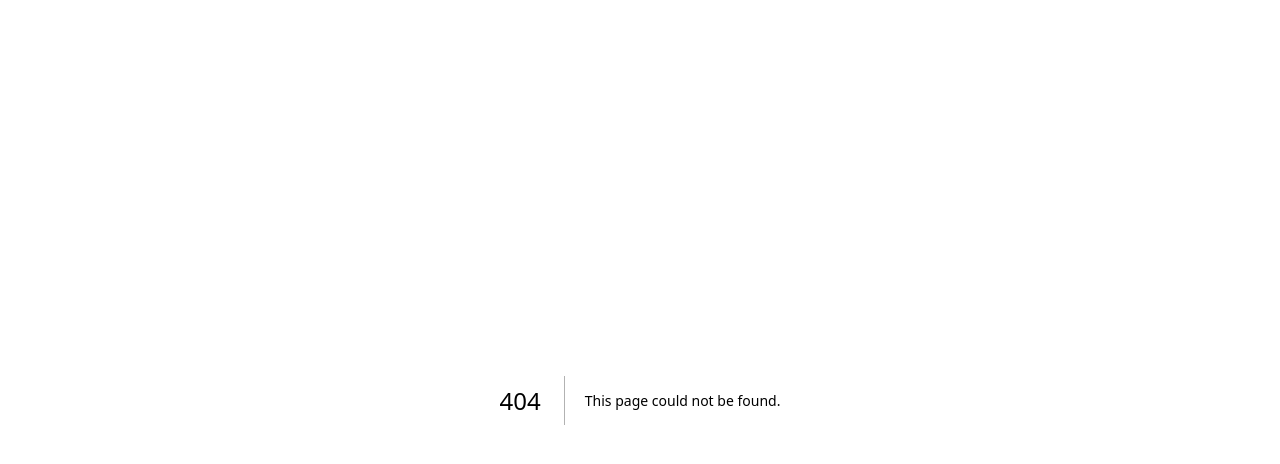
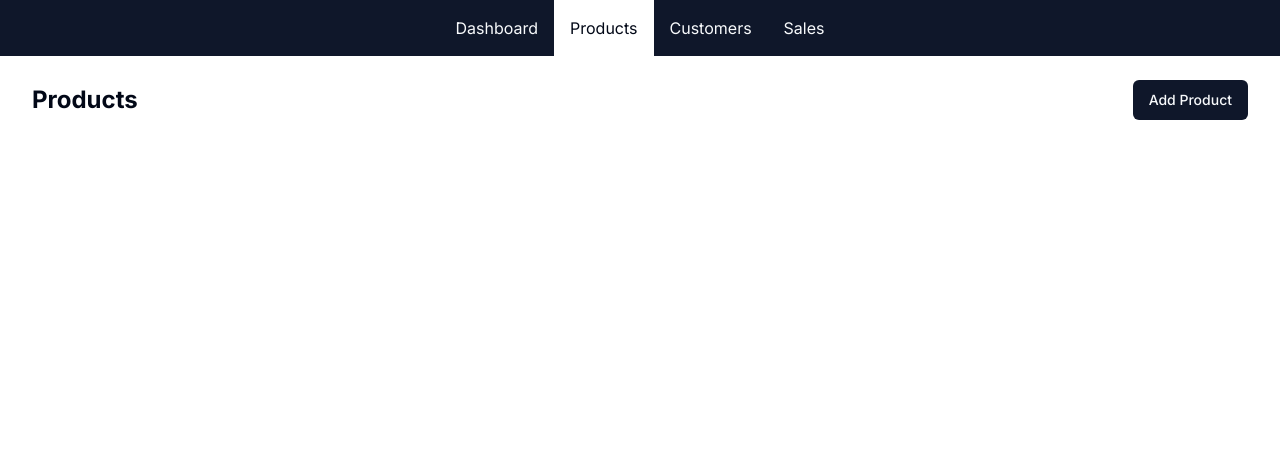
Before and after one commit to HRegniez/ecomerce-store, a Next.js app: page /admin/products in a window 1280 px wide. Before the commit this address had no page. Shown: the top 464 px of the page. Built offline with nearby package versions, Linux system fonts and the light colour scheme.

Commit message:
init admin products page + shadcn-ui button install

```diff
--- /dev/null
+++ b/app/admin/_components/PageHeader.tsx
@@ -0,0 +1,3 @@
+export default function PageHeader({children}: {children: React.ReactNode}) {
+    return <h1 className="text-2xl font-bold">{children}</h1>
+}
--- /dev/null
+++ b/app/admin/products/page.tsx
@@ -0,0 +1,13 @@
+import PageHeader from "../_components/PageHeader";
+import { Button } from "@/components/ui/button";
+
+export default function AdminProductsPage() {
+    return <>
+    <div className="flex justify-between items-center gap-4">
+        <PageHeader>Products</PageHeader>
+        <div>
+            <Button>Add Product</Button>
+        </div>
+    </div>
+    </>
+}
--- /dev/null
+++ b/components/ui/button.tsx
@@ -0,0 +1,56 @@
+import * as React from "react"
+import { Slot } from "@radix-ui/react-slot"
+import { cva, type VariantProps } from "class-variance-authority"
+
+import { cn } from "@/lib/utils"
+
+const buttonVariants = cva(
+  "inline-flex items-center justify-center whitespace-nowrap rounded-md text-sm font-medium ring-offset-background transition-colors focus-visible:outline-none focus-visible:ring-2 focus-visible:ring-ring focus-visible:ring-offset-2 disabled:pointer-events-none disabled:opacity-50",
+  {
+    variants: {
+      variant: {
+        default: "bg-primary text-primary-foreground hover:bg-primary/90",
+        destructive:
+          "bg-destructive text-destructive-foreground hover:bg-destructive/90",
+        outline:
+          "border border-input bg-background hover:bg-accent hover:text-accent-foreground",
+        secondary:
+          "bg-secondary text-secondary-foreground hover:bg-secondary/80",
+        ghost: "hover:bg-accent hover:text-accent-foreground",
+        link: "text-primary underline-offset-4 hover:underline",
+      },
+      size: {
+        default: "h-10 px-4 py-2",
+        sm: "h-9 rounded-md px-3",
+        lg: "h-11 rounded-md px-8",
+        icon: "h-10 w-10",
+      },
+    },
+    defaultVariants: {
+      variant: "default",
+      size: "default",
+    },
+  }
+)
+
+export interface ButtonProps
+  extends React.ButtonHTMLAttributes<HTMLButtonElement>,
+    VariantProps<typeof buttonVariants> {
+  asChild?: boolean
+}
+
+const Button = React.forwardRef<HTMLButtonElement, ButtonProps>(
+  ({ className, variant, size, asChild = false, ...props }, ref) => {
+    const Comp = asChild ? Slot : "button"
+    return (
+      <Comp
+        className={cn(buttonVariants({ variant, size, className }))}
+        ref={ref}
+        {...props}
+      />
+    )
+  }
+)
+Button.displayName = "Button"
+
+export { Button, buttonVariants }
--- a/package.json
+++ b/package.json
@@ -10,6 +10,7 @@
   },
   "dependencies": {
     "@prisma/client": "^5.18.0",
+    "@radix-ui/react-slot": "^1.1.0",
     "class-variance-authority": "^0.7.0",
     "clsx": "^2.1.1",
     "lucide-react": "^0.427.0",
```
Also changed, not shown: 2 other files (tests, documents, lock files or other folders).
